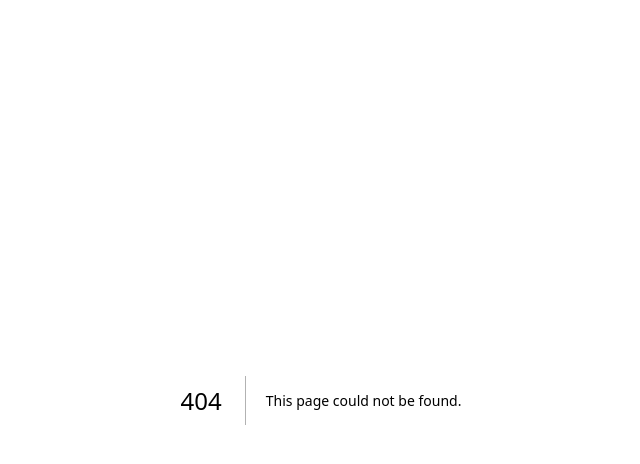
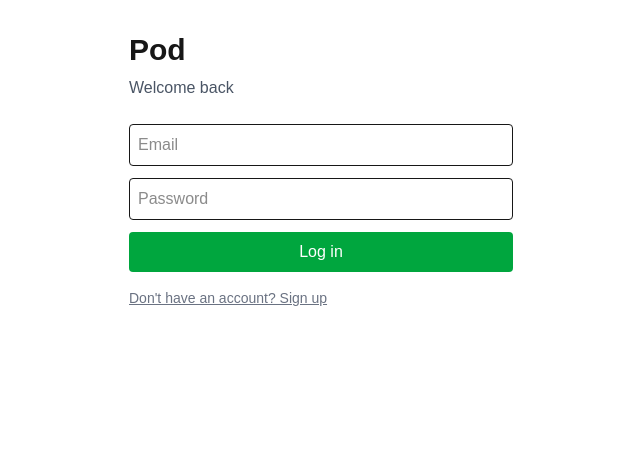
Before and after one commit to Sam270208/pod, a Next.js app: page /auth in a window 1280 px wide. Before the commit this address had no page. Shown: the top 464 px of the page, without its empty margins (319-959 px from the left). Built offline with nearby package versions, Linux system fonts and the light colour scheme; no server answers.

Commit message:
add authentication and user-specific workouts

```diff
--- /dev/null
+++ b/app/auth/page.tsx
@@ -0,0 +1,84 @@
+'use client'
+
+import { useState } from 'react'
+import { supabase } from '@/lib/supabase'
+import { useRouter } from 'next/navigation'
+
+export default function AuthPage() {
+  const router = useRouter()
+  const [email, setEmail] = useState('')
+  const [password, setPassword] = useState('')
+  const [isSignUp, setIsSignUp] = useState(false)
+  const [error, setError] = useState('')
+  const [loading, setLoading] = useState(false)
+
+  async function handleSubmit(e: React.FormEvent) {
+    e.preventDefault()
+    setLoading(true)
+    setError('')
+
+    if (isSignUp) {
+      const { error } = await supabase.auth.signUp({ email, password })
+      if (error) {
+        setError(error.message)
+        setLoading(false)
+        return
+      }
+    } else {
+      const { error } = await supabase.auth.signInWithPassword({ email, password })
+      if (error) {
+        setError(error.message)
+        setLoading(false)
+        return
+      }
+    }
+
+    router.push('/')
+    router.refresh()
+  }
+
+  return (
+    <main className="p-8 max-w-md mx-auto">
+      <h1 className="text-3xl font-bold">Pod</h1>
+      <p className="mt-2 text-gray-600">
+        {isSignUp ? 'Create an account' : 'Welcome back'}
+      </p>
+
+      <form onSubmit={handleSubmit} className="mt-6 space-y-3">
+        <input
+          className="w-full border rounded p-2"
+          placeholder="Email"
+          type="email"
+          value={email}
+          onChange={(e) => setEmail(e.target.value)}
+          required
+        />
+        <input
+          className="w-full border rounded p-2"
+          placeholder="Password"
+          type="password"
+          value={password}
+          onChange={(e) => setPassword(e.target.value)}
+          required
+        />
+        {error && (
+          <p className="text-red-500 text-sm">{error}</p>
+        )}
+        <button
+          type="submit"
+          disabled={loading}
+          className="w-full bg-green-600 text-white p-2 rounded font-medium disabled:opacity-50"
+        >
+          {loading ? 'Loading...' : isSignUp ? 'Sign up' : 'Log in'}
+        </button>
+      </form>
+
+      <button
+        onClick={() => setIsSignUp(!isSignUp)}
+        className="mt-4 text-sm text-gray-500 underline"
+      >
+        {isSignUp ? 'Already have an account? Log in' : "Don't have an account? Sign up"}
+      </button>
+    </main>
+  )
+}
--- a/app/page.tsx
+++ b/app/page.tsx
@@ -2,6 +2,7 @@
 
 import { useState, useEffect } from 'react'
 import { supabase } from '@/lib/supabase'
+import { useRouter } from 'next/navigation'
 
 type Workout = {
   id: number
@@ -12,10 +13,28 @@ type Workout = {
 }
 
 export default function Home() {
+  const router = useRouter()
   const [workouts, setWorkouts] = useState<Workout[]>([])
   const [exercise, setExercise] = useState('')
   const [weight, setWeight] = useState('')
   const [reps, setReps] = useState('')
+  const [userEmail, setUserEmail] = useState('')
+  const [loading, setLoading] = useState(true)
+
+  useEffect(() => {
+    checkUser()
+  }, [])
+
+  async function checkUser() {
+    const { data: { user } } = await supabase.auth.getUser()
+    if (!user) {
+      router.push('/auth')
+      return
+    }
+    setUserEmail(user.email || '')
+    loadWorkouts()
+    setLoading(false)
+  }
 
   async function loadWorkouts() {
     const { data, error } = await supabase
@@ -26,16 +45,16 @@ export default function Home() {
     else setWorkouts(data || [])
   }
 
-  useEffect(() => {
-    loadWorkouts()
-  }, [])
-
   async function handleSubmit(e: React.FormEvent) {
     e.preventDefault()
+    const { data: { user } } = await supabase.auth.getUser()
+    if (!user) return
+
     const { error } = await supabase.from('workouts').insert({
       exercise,
       weight: parseInt(weight),
       reps: parseInt(reps),
+      user_id: user.id,
     })
     if (error) {
       console.error(error)
@@ -47,12 +66,31 @@ export default function Home() {
     loadWorkouts()
   }
 
+  async function handleSignOut() {
+    await supabase.auth.signOut()
+    router.push('/auth')
+  }
+
+  if (loading) {
+    return (
+      <main className="p-8 max-w-md mx-auto">
+        <p className="text-gray-500">Loading...</p>
+      </main>
+    )
+  }
+
   return (
     <main className="p-8 max-w-md mx-auto">
-      <h1 className="text-3xl font-bold">Pod</h1>
-      <p className="mt-2 text-gray-600">
-        Accountability for people who train with mates.
-      </p>
+      <div className="flex justify-between items-center">
+        <h1 className="text-3xl font-bold">Pod</h1>
+        <button
+          onClick={handleSignOut}
+          className="text-sm text-gray-500 underline"
+        >
+          Sign out
+        </button>
+      </div>
+      <p className="mt-1 text-gray-600 text-sm">{userEmail}</p>
 
       <form onSubmit={handleSubmit} className="mt-6 space-y-3">
         <input
--- a/package.json
+++ b/package.json
@@ -9,6 +9,7 @@
     "lint": "eslint"
   },
   "dependencies": {
+    "@supabase/ssr": "^0.10.3",
     "@supabase/supabase-js": "^2.104.0",
     "next": "16.2.4",
     "react": "19.2.4",
```
Also changed, not shown: 1 other file (tests, documents, lock files or other folders).
